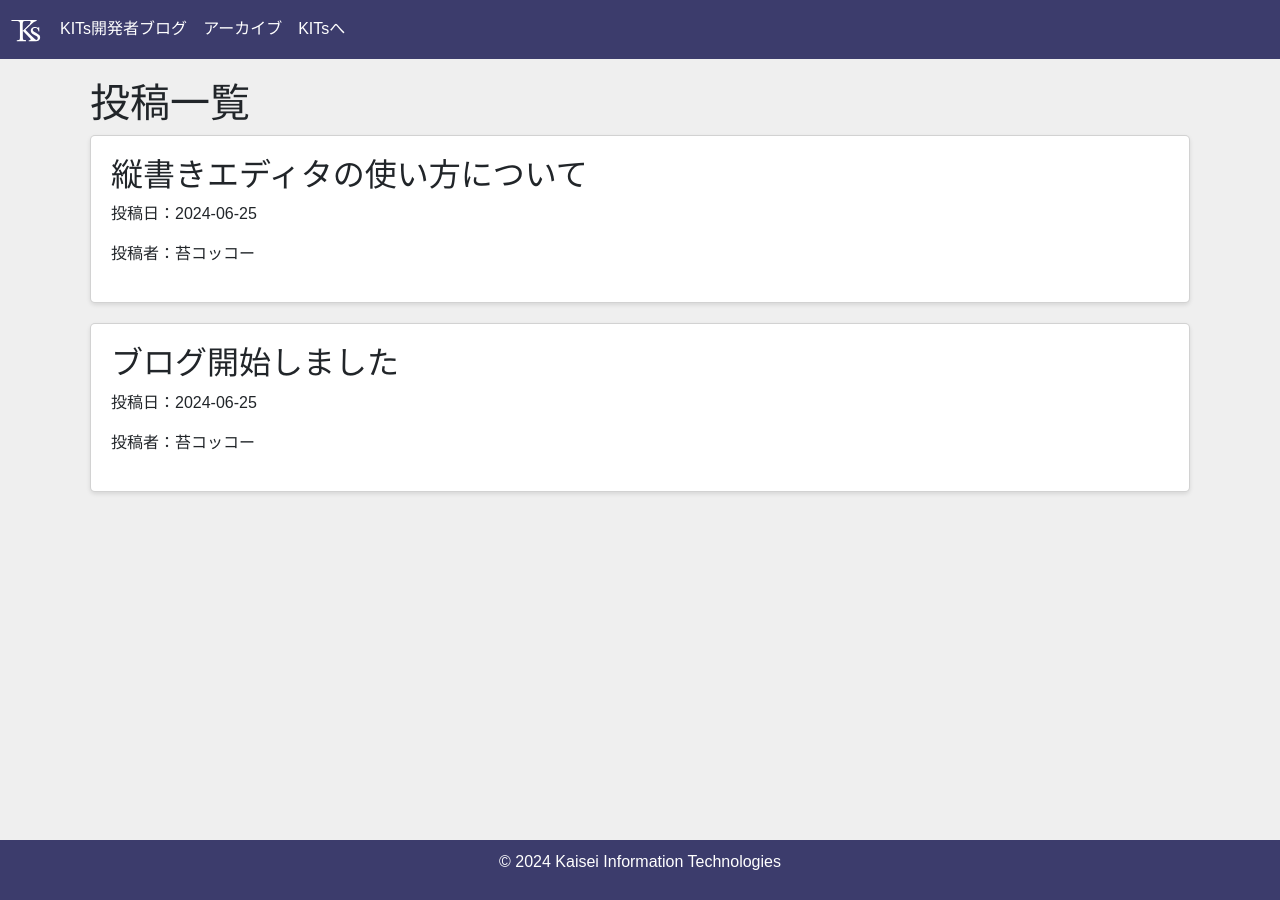
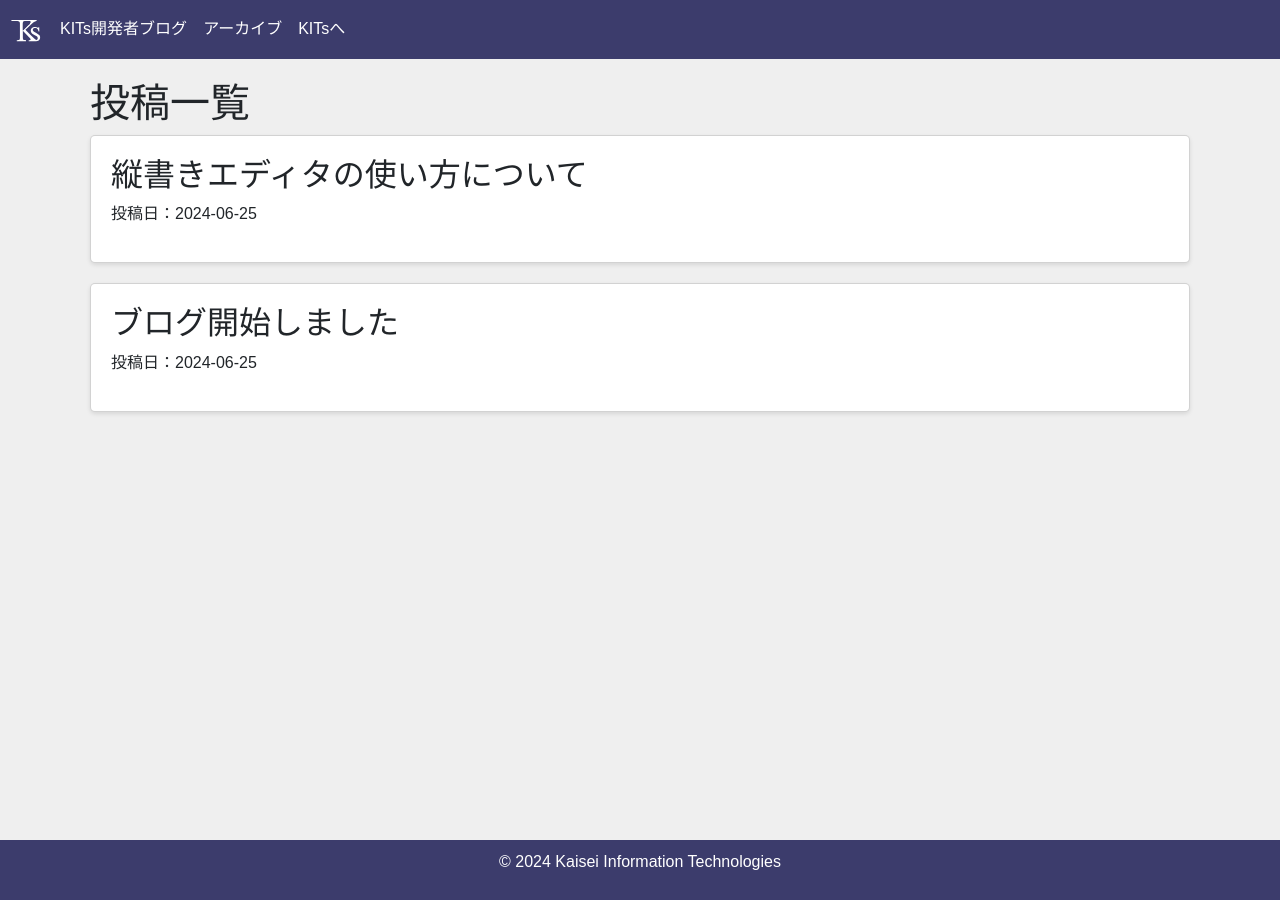
Before and after one commit to Kokecoco/KITs-blog, a Jekyll site: the page built from index.markdown, in a window 1280 px wide. Built offline with Jekyll 4.4.1, drawn with Linux system fonts in a browser that asks for light colours.

Commit message:
🔥 feat: 投稿者を非表示にした

```diff
--- a/_layouts/home.html
+++ b/_layouts/home.html
@@ -11,7 +11,6 @@ title: ホーム
       <div class="card">
         <h2>{{ post.title }}</h2>
         <p>投稿日：{{ post.date | date: "%Y-%m-%d" }}</p>
-        <p>投稿者：{{ post.author }}</p>
       </div>
     </a>
   </li>
--- a/_layouts/post.html
+++ b/_layouts/post.html
@@ -6,7 +6,6 @@ layout: default
   <header>
     <h1>{{ page.title }}</h1>
     <p class="post-meta">公開日: {{ page.date | date: "%Y年 %m月 %d日" }}</p>
-    <p class="post-meta">投稿者: {{ page.author }}</p>
   </header>
   <hr>
   <div class="post-content">{{ content }}</div>
```
